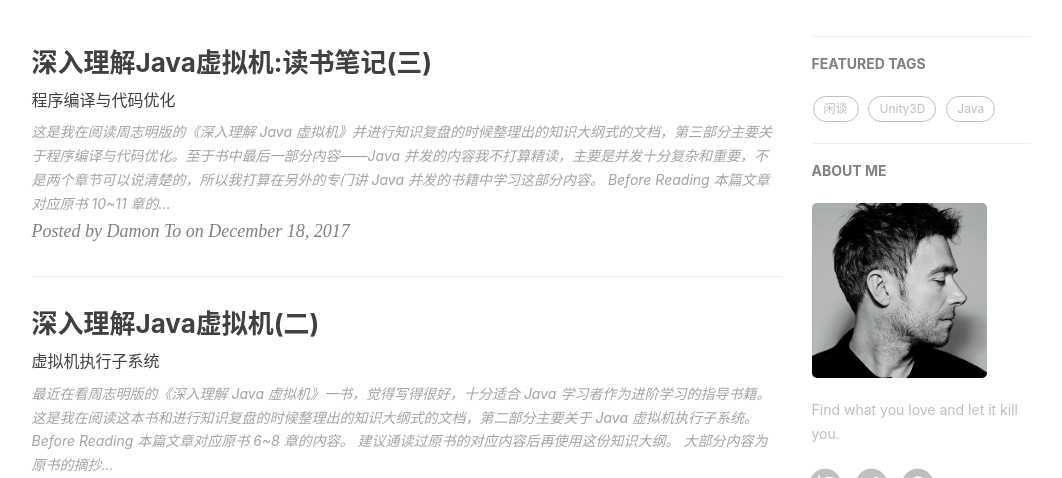
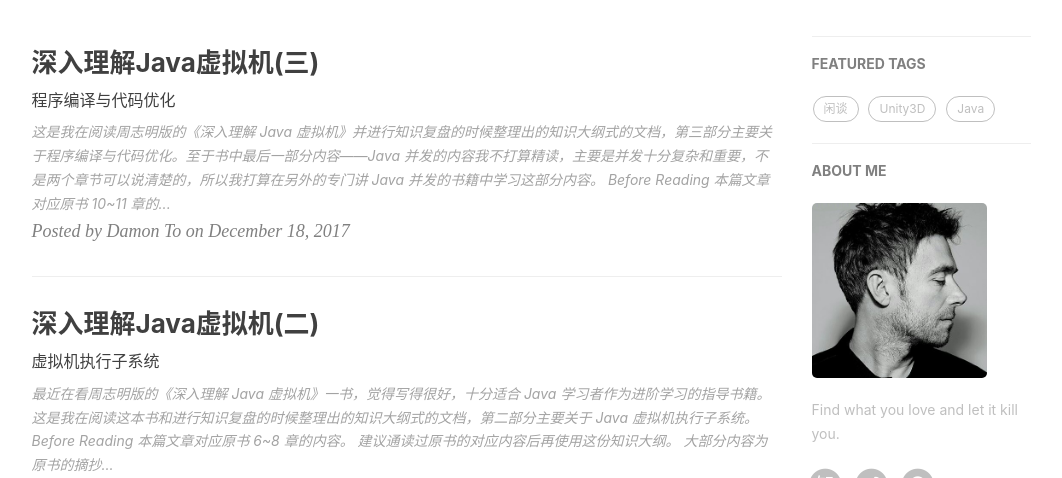
Before and after one commit to duyike/DamonDu.github.io, a Jekyll site: the page built from index.html, in a window 1280 px wide and 900 px high, cut to the strip 422-900 px from the top of the window. Shown: the whole strip, without its empty margins (136-1198 px from the left). Built offline with Jekyll 4.4.1, drawn with Linux system fonts in a browser that asks for light colours; nearby versions of some CDN libraries; the list of posts is cut into pages by our own code; comment, search, counter and statistics services are not loaded.

Commit message:
java virtual machine 3

```diff
--- a/_posts/2017-12-18-java-virtual-machine-3.markdown
+++ b/_posts/2017-12-18-java-virtual-machine-3.markdown
@@ -1,6 +1,6 @@
 ---
 layout:     post
-title:      "深入理解Java虚拟机:读书笔记(三)"
+title:      "深入理解Java虚拟机(三)"
 subtitle:   "程序编译与代码优化"
 date:       2017-12-18 22:00:00
 author:     "Damon To"
```
